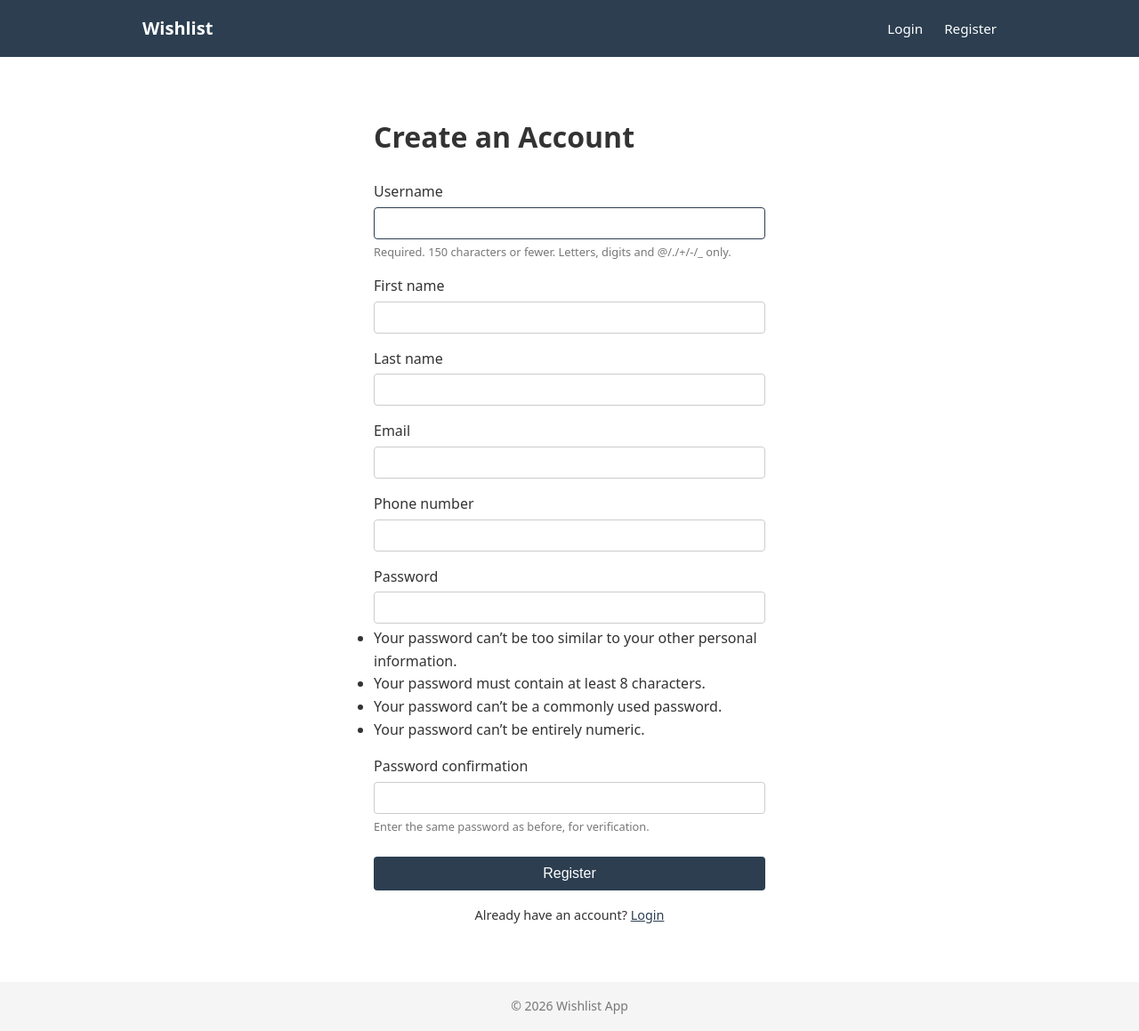
After one commit to dianestephani/wishlist, a Django app: page /register/ in a window 1280 px wide. The commit adds this page. Shown: the whole page at 89% size. Run offline with Django 5.2, Linux system fonts and the light colour scheme.

Commit message:
created auth for registration and login

```diff
--- a/static/css/style.css
+++ b/static/css/style.css
@@ -18,11 +18,36 @@ header {
     padding: 1rem 2rem;
 }
 
+header nav {
+    display: flex;
+    justify-content: space-between;
+    align-items: center;
+    max-width: 960px;
+    margin: 0 auto;
+    width: 100%;
+}
+
 header nav a {
     color: #fff;
     text-decoration: none;
     font-size: 1.25rem;
     font-weight: 600;
+}
+
+.nav-links {
+    display: flex;
+    align-items: center;
+    gap: 1.5rem;
+}
+
+.nav-links a {
+    font-size: 0.95rem;
+    font-weight: 400;
+}
+
+.nav-user {
+    color: #ccc;
+    font-size: 0.95rem;
 }
 
 main {
@@ -40,3 +65,76 @@ footer {
     color: #777;
     font-size: 0.875rem;
 }
+
+/* Auth forms */
+.auth-form {
+    max-width: 440px;
+    margin: 2rem auto;
+}
+
+.auth-form h1 {
+    margin-bottom: 1.5rem;
+}
+
+.form-group {
+    margin-bottom: 1rem;
+}
+
+.form-group label {
+    display: block;
+    margin-bottom: 0.25rem;
+    font-weight: 500;
+}
+
+.form-group input {
+    width: 100%;
+    padding: 0.5rem 0.75rem;
+    border: 1px solid #ccc;
+    border-radius: 4px;
+    font-size: 1rem;
+}
+
+.form-group input:focus {
+    outline: none;
+    border-color: #2c3e50;
+}
+
+.form-errors {
+    list-style: none;
+    color: #c0392b;
+    font-size: 0.85rem;
+    margin-top: 0.25rem;
+}
+
+.form-help {
+    color: #777;
+    font-size: 0.8rem;
+    margin-top: 0.25rem;
+}
+
+.auth-form button {
+    width: 100%;
+    padding: 0.625rem;
+    background: #2c3e50;
+    color: #fff;
+    border: none;
+    border-radius: 4px;
+    font-size: 1rem;
+    cursor: pointer;
+    margin-top: 0.5rem;
+}
+
+.auth-form button:hover {
+    background: #1a252f;
+}
+
+.auth-link {
+    text-align: center;
+    margin-top: 1rem;
+    font-size: 0.9rem;
+}
+
+.auth-link a {
+    color: #2c3e50;
+    font-weight: 500;
+}
--- a/templates/base.html
+++ b/templates/base.html
@@ -12,6 +12,15 @@
     <header>
         <nav>
             <a href="{% url 'wishlist:index' %}">Wishlist</a>
+            <div class="nav-links">
+                {% if user.is_authenticated %}
+                    <span class="nav-user">{{ user.username }}</span>
+                    <a href="{% url 'wishlist:logout' %}">Logout</a>
+                {% else %}
+                    <a href="{% url 'wishlist:login' %}">Login</a>
+                    <a href="{% url 'wishlist:register' %}">Register</a>
+                {% endif %}
+            </div>
         </nav>
     </header>
 
--- /dev/null
+++ b/templates/wishlist/register.html
@@ -0,0 +1,42 @@
+{% extends "base.html" %}
+
+{% block title %}Register - Wishlist{% endblock %}
+
+{% block content %}
+<div class="auth-form">
+    <h1>Create an Account</h1>
+
+    <form method="post" novalidate>
+        {% csrf_token %}
+
+        {% for field in form %}
+            <div class="form-group">
+                <label for="{{ field.id_for_label }}">{{ field.label }}</label>
+                {{ field }}
+                {% if field.errors %}
+                    <ul class="form-errors">
+                        {% for error in field.errors %}
+                            <li>{{ error }}</li>
+                        {% endfor %}
+                    </ul>
+                {% endif %}
+                {% if field.help_text %}
+                    <p class="form-help">{{ field.help_text }}</p>
+                {% endif %}
+            </div>
+        {% endfor %}
+
+        {% if form.non_field_errors %}
+            <ul class="form-errors">
+                {% for error in form.non_field_errors %}
+                    <li>{{ error }}</li>
+                {% endfor %}
+            </ul>
+        {% endif %}
+
+        <button type="submit">Register</button>
+    </form>
+
+    <p class="auth-link">Already have an account? <a href="{% url 'wishlist:login' %}">Login</a></p>
+</div>
+{% endblock %}
--- /dev/null
+++ b/wishlist/forms.py
@@ -0,0 +1,30 @@
+from django import forms
+from django.contrib.auth import get_user_model
+from django.contrib.auth.forms import UserCreationForm
+
+User = get_user_model()
+
+
+class RegistrationForm(UserCreationForm):
+    first_name = forms.CharField(max_length=150)
+    last_name = forms.CharField(max_length=150)
+    email = forms.EmailField()
+    phone_number = forms.CharField(max_length=20, required=False)
+
+    class Meta:
+        model = User
+        fields = [
+            "username",
+            "first_name",
+            "last_name",
+            "email",
+            "phone_number",
+            "password1",
+            "password2",
+        ]
+
+    def clean_email(self):
+        email = self.cleaned_data.get("email")
+        if User.objects.filter(email=email).exists():
+            raise forms.ValidationError("A user with this email already exists.")
+        return email
--- a/wishlist/urls.py
+++ b/wishlist/urls.py
@@ -6,4 +6,7 @@ app_name = "wishlist"
 
 urlpatterns = [
     path("", views.index, name="index"),
+    path("register/", views.register_view, name="register"),
+    path("login/", views.login_view, name="login"),
+    path("logout/", views.logout_view, name="logout"),
 ]
--- a/wishlist/views.py
+++ b/wishlist/views.py
@@ -1,5 +1,47 @@
-from django.shortcuts import render
+from django.contrib.auth import login, logout
+from django.contrib.auth.decorators import login_required
+from django.contrib.auth.forms import AuthenticationForm
+from django.shortcuts import redirect, render
+
+from .forms import RegistrationForm
 
 
+@login_required
 def index(request):
     return render(request, "wishlist/index.html")
+
+
+def register_view(request):
+    if request.user.is_authenticated:
+        return redirect("wishlist:index")
+
+    if request.method == "POST":
+        form = RegistrationForm(request.POST)
+        if form.is_valid():
+            user = form.save()
+            login(request, user)
+            return redirect("wishlist:index")
+    else:
+        form = RegistrationForm()
+
+    return render(request, "wishlist/register.html", {"form": form})
+
+
+def login_view(request):
+    if request.user.is_authenticated:
+        return redirect("wishlist:index")
+
+    if request.method == "POST":
+        form = AuthenticationForm(request, data=request.POST)
+        if form.is_valid():
+            login(request, form.get_user())
+            return redirect("wishlist:index")
+    else:
+        form = AuthenticationForm()
+
+    return render(request, "wishlist/login.html", {"form": form})
+
+
+def logout_view(request):
+    logout(request)
+    return redirect("wishlist:login")
--- a/wishlist_app/settings.py
+++ b/wishlist_app/settings.py
@@ -80,3 +80,7 @@ STATIC_ROOT = BASE_DIR / "staticfiles"
 DEFAULT_AUTO_FIELD = "django.db.models.BigAutoField"
 
 AUTH_USER_MODEL = "wishlist.User"
+
+LOGIN_URL = "wishlist:login"
+LOGIN_REDIRECT_URL = "wishlist:index"
+LOGOUT_REDIRECT_URL = "wishlist:login"
```
Also changed, not shown: templates/wishlist/login.html (added, +39 -0 lines).
